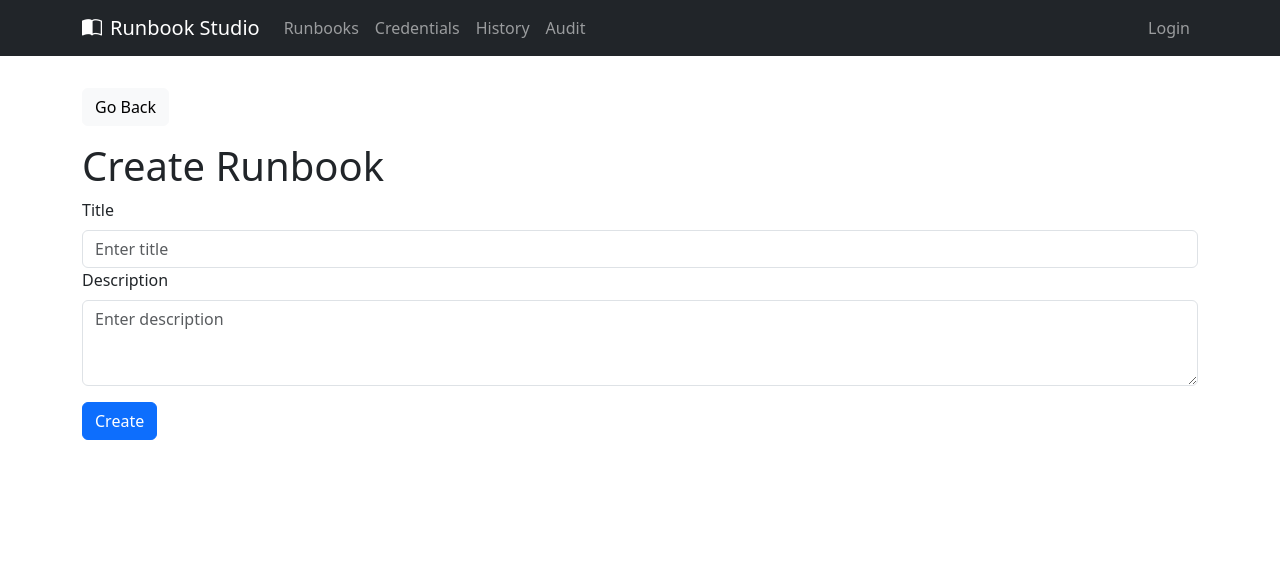
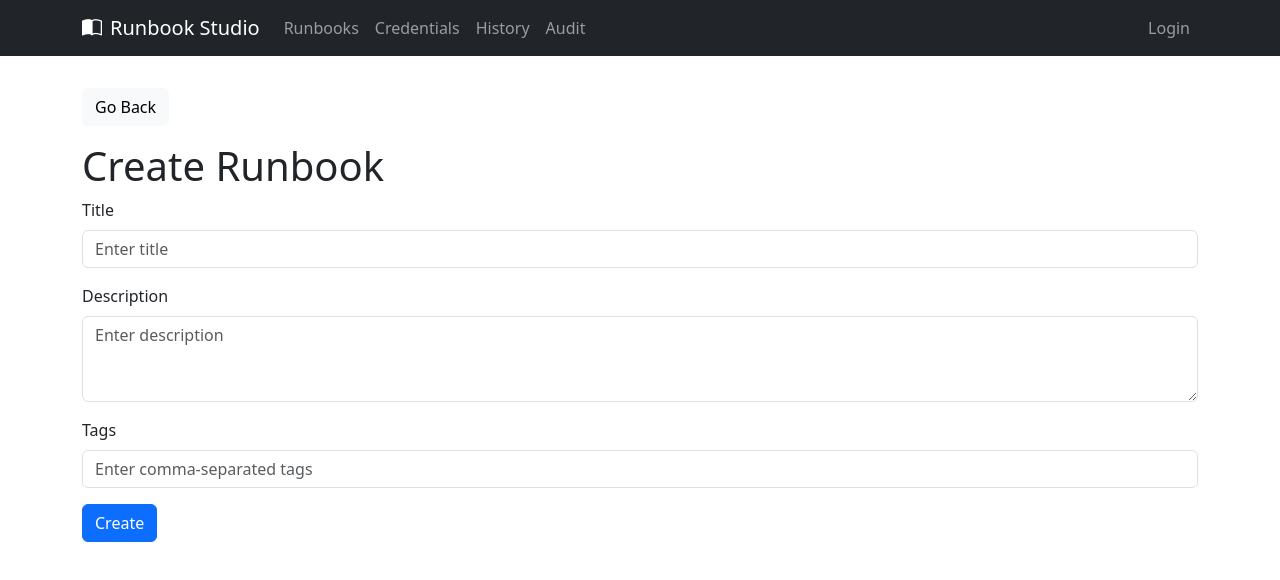
Before and after one commit to rajatguptarg/runbook-runner, a React (Create React App) app in the folder frontend/: page /runbooks/create in a window 1280 px wide. Shown: the top 580 px of the page. Built offline with nearby package versions, Linux system fonts and the light colour scheme; no server answers.

Commit message:
Added tags features for runbooks

```diff
--- a/frontend/src/pages/RunbookCreate.js
+++ b/frontend/src/pages/RunbookCreate.js
@@ -6,6 +6,7 @@ import { createRunbook } from '../services/api';
 function RunbookCreate() {
   const [title, setTitle] = useState('');
   const [description, setDescription] = useState('');
+  const [tags, setTags] = useState([]);
   const [error, setError] = useState(null);
   const navigate = useNavigate();
 
@@ -17,6 +18,7 @@ function RunbookCreate() {
       const runbookData = {
         title,
         description,
+        tags,
         blocks: [], // Start with an empty runbook
       };
       await createRunbook(runbookData);
@@ -46,7 +48,7 @@ function RunbookCreate() {
           ></Form.Control>
         </Form.Group>
 
-        <Form.Group controlId="description">
+        <Form.Group controlId="description" className="mt-3">
           <Form.Label>Description</Form.Label>
           <Form.Control
             as="textarea"
@@ -55,6 +57,18 @@ function RunbookCreate() {
             value={description}
             onChange={(e) => setDescription(e.target.value)}
             required
+          ></Form.Control>
+        </Form.Group>
+
+        <Form.Group controlId="tags" className="mt-3">
+          <Form.Label>Tags</Form.Label>
+          <Form.Control
+            type="text"
+            placeholder="Enter comma-separated tags"
+            value={tags.join(', ')}
+            onChange={(e) =>
+              setTags(e.target.value.split(',').map((tag) => tag.trim()))
+            }
           ></Form.Control>
         </Form.Group>
 
--- a/frontend/src/pages/RunbookEditor.js
+++ b/frontend/src/pages/RunbookEditor.js
@@ -18,6 +18,8 @@ function RunbookEditor() {
   const [error, setError] = useState(null);
   const [loading, setLoading] = useState(true);
 
+  const [tags, setTags] = useState([]);
+
   // Modal state
   const [showModal, setShowModal] = useState(false);
   const [editingBlock, setEditingBlock] = useState(null);
@@ -32,6 +34,7 @@ function RunbookEditor() {
         setTitle(runbookRes.data.title);
         setDescription(runbookRes.data.description);
         setBlocks(runbookRes.data.blocks);
+        setTags(runbookRes.data.tags || []);
         setCredentials(credentialsRes.data);
       } catch (err) {
         setError('Failed to fetch runbook details.');
@@ -46,7 +49,7 @@ function RunbookEditor() {
   const handleSave = async (e) => {
     e.preventDefault();
     try {
-      const runbookData = { title, description, blocks };
+      const runbookData = { title, description, blocks, tags };
       await updateRunbook(runbookId, runbookData);
       navigate('/');
     } catch (err) {
@@ -128,6 +131,16 @@ function RunbookEditor() {
           ></Form.Control>
         </Form.Group>
 
+        <Form.Group controlId="tags" className="mt-3">
+          <Form.Label>Tags</Form.Label>
+          <Form.Control
+            type="text"
+            placeholder="Enter comma-separated tags"
+            value={tags.join(', ')}
+            onChange={(e) => setTags(e.target.value.split(',').map((tag) => tag.trim()))}
+          ></Form.Control>
+        </Form.Group>
+
         <hr />
 
         <h2>Steps</h2>
--- a/frontend/src/pages/RunbookList.js
+++ b/frontend/src/pages/RunbookList.js
@@ -1,7 +1,7 @@
 import React, { useState, useEffect } from 'react';
 import { Link, useNavigate } from 'react-router-dom';
 import { LinkContainer } from 'react-router-bootstrap';
-import { Table, Button, Row, Col } from 'react-bootstrap';
+import { Table, Button, Row, Col, Badge } from 'react-bootstrap';
 import { getRunbooks, executeRunbook } from '../services/api';
 
 function RunbookList() {
@@ -56,6 +56,7 @@ function RunbookList() {
           <tr>
             <th>TITLE</th>
             <th>DESCRIPTION</th>
+            <th>TAGS</th>
             <th>VERSION</th>
             <th>ACTIONS</th>
           </tr>
@@ -67,6 +68,13 @@ function RunbookList() {
                 <Link to={`/runbooks/${runbook.id}`}>{runbook.title}</Link>
               </td>
               <td>{runbook.description}</td>
+              <td>
+                {runbook.tags && runbook.tags.map((tag) => (
+                  <Badge key={tag} pill bg="secondary" className="me-1">
+                    {tag}
+                  </Badge>
+                ))}
+              </td>
               <td>{runbook.version}</td>
               <td>
                 <Link to={`/runbooks/${runbook.id}/edit`}>
--- a/frontend/src/pages/RunbookViewer.js
+++ b/frontend/src/pages/RunbookViewer.js
@@ -1,6 +1,6 @@
 import React, { useState, useEffect } from 'react';
 import { Link, useParams } from 'react-router-dom';
-import { Button, Row, Col, Spinner } from 'react-bootstrap';
+import { Button, Row, Col, Spinner, Badge } from 'react-bootstrap';
 import { getRunbookDetails } from '../services/api';
 import Block from '../components/Block';
 
@@ -37,6 +37,13 @@ function RunbookViewer() {
         <Col>
           <h1>{runbook.title}</h1>
           <ReactMarkdown>{runbook.description}</ReactMarkdown>
+          <div>
+            {runbook.tags && runbook.tags.map((tag) => (
+              <Badge key={tag} pill bg="secondary" className="me-1">
+                {tag}
+              </Badge>
+            ))}
+          </div>
         </Col>
         <Col className="text-end">
           <Link to={`/runbooks/${runbook.id}/edit`} className="btn btn-primary">
```
Also changed, not shown: 2 other files (tests, documents, lock files or other folders).
